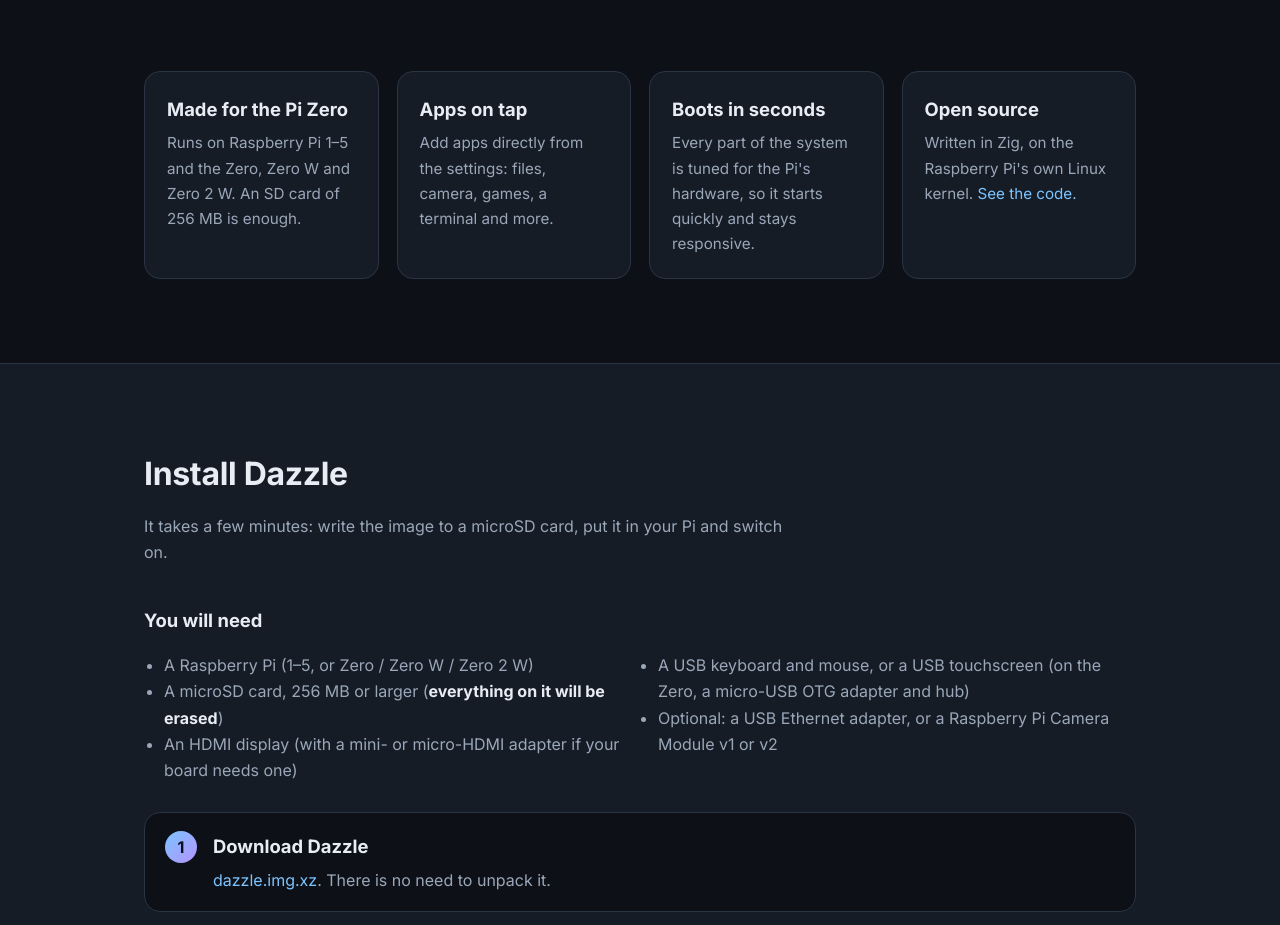
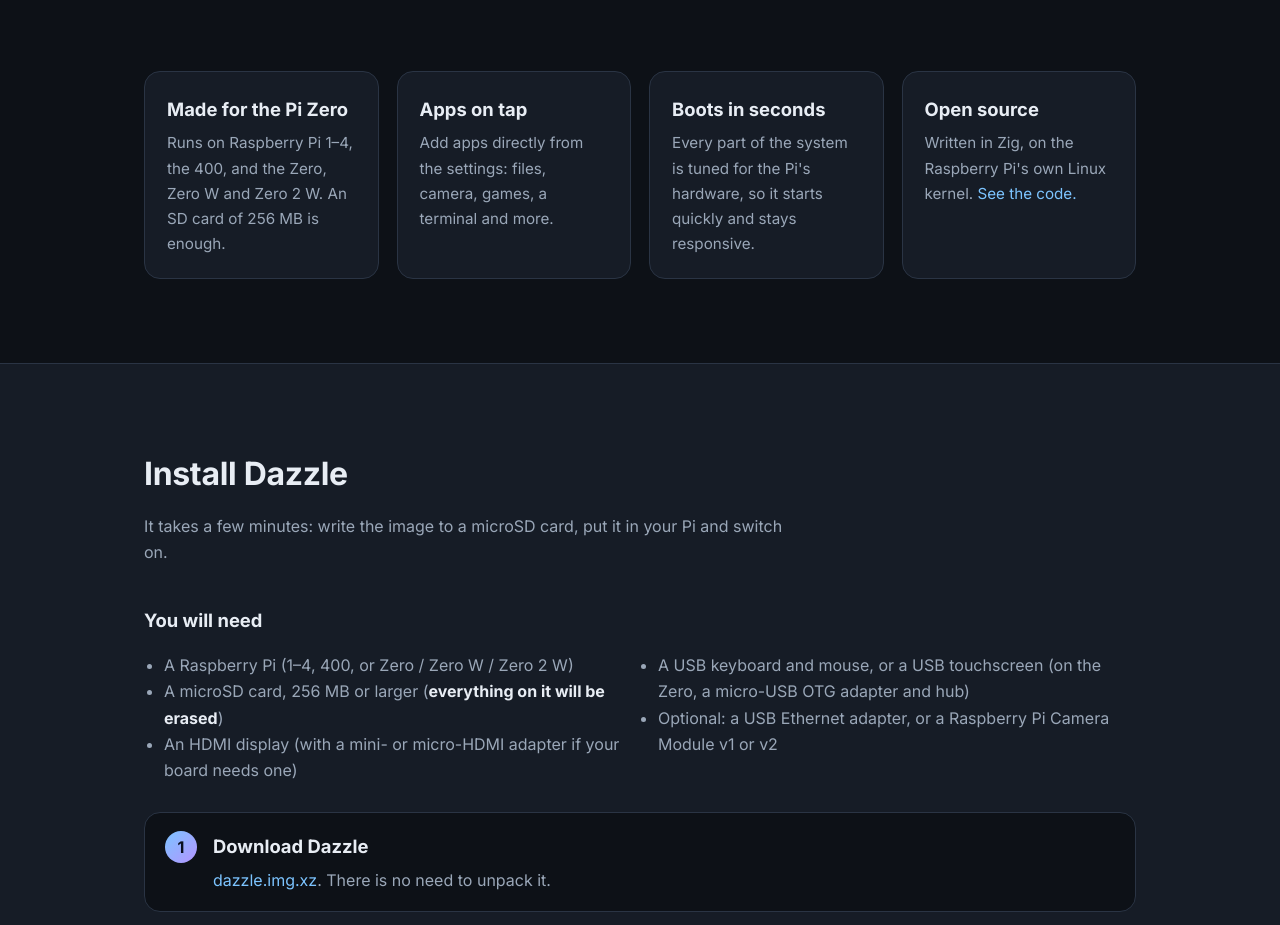
Before and after one commit to dazzleos/website, a plain HTML site: page index.html in a window 1280 px wide. Shown: the part 1020-1945 px from the top of the page. Drawn offline with Linux system fonts and the light colour scheme.

Commit message:
Raspberry Pi 1–4 and the 400: the Pi 5 is not supported yet

```diff
--- a/index.html
+++ b/index.html
@@ -42,7 +42,7 @@
     <section id="about">
       <div class="wrap">
         <div class="features">
-          <div class="card"><h3>Made for the Pi Zero</h3><p>Runs on Raspberry Pi 1–5 and the Zero, Zero W and Zero 2 W. An SD card of 256&nbsp;MB is enough.</p></div>
+          <div class="card"><h3>Made for the Pi Zero</h3><p>Runs on Raspberry Pi 1–4, the 400, and the Zero, Zero W and Zero 2 W. An SD card of 256&nbsp;MB is enough.</p></div>
           <div class="card"><h3>Apps on tap</h3><p>Add apps directly from the settings: files, camera, games, a terminal and more.</p></div>
           <div class="card"><h3>Boots in seconds</h3><p>Every part of the system is tuned for the Pi's hardware, so it starts quickly and stays responsive.</p></div>
           <div class="card"><h3>Open source</h3><p>Written in Zig, on the Raspberry Pi's own Linux kernel. <a href="https://github.com/dazzleos/dazzle">See the code.</a></p></div>
@@ -57,7 +57,7 @@
 
         <h3>You will need</h3>
         <ul class="needs">
-          <li>A Raspberry Pi (1–5, or Zero / Zero W / Zero 2 W)</li>
+          <li>A Raspberry Pi (1–4, 400, or Zero / Zero W / Zero 2 W)</li>
           <li>A microSD card, 256&nbsp;MB or larger (<strong>everything on it will be erased</strong>)</li>
           <li>An HDMI display (with a mini- or micro-HDMI adapter if your board needs one)</li>
           <li>A USB keyboard and mouse, or a USB touchscreen (on the Zero, a micro-USB OTG adapter and hub)</li>
```
